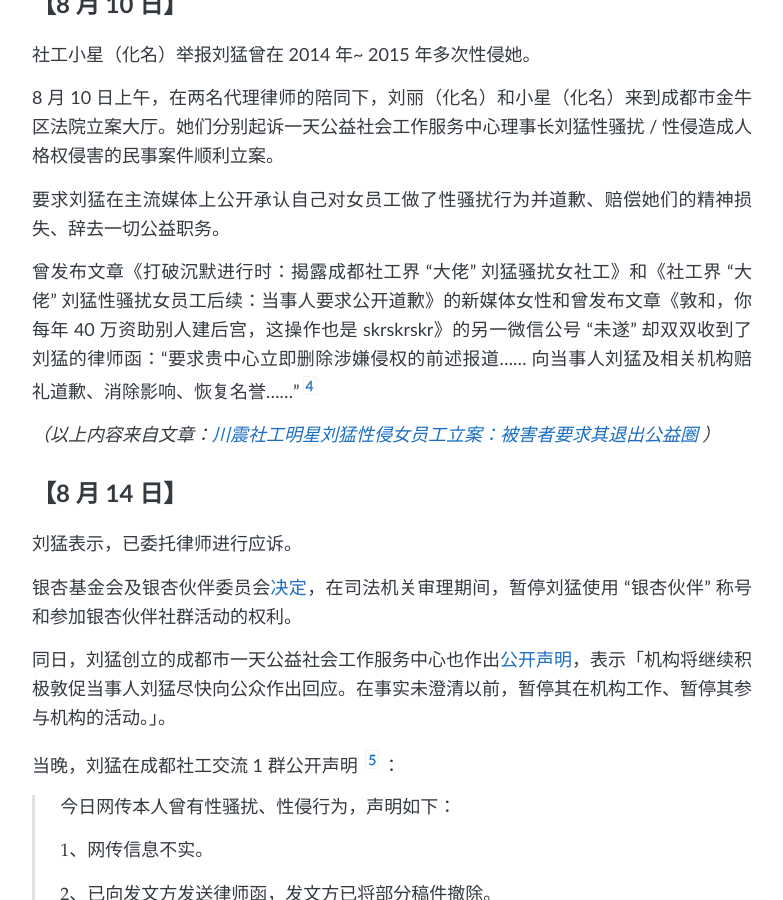
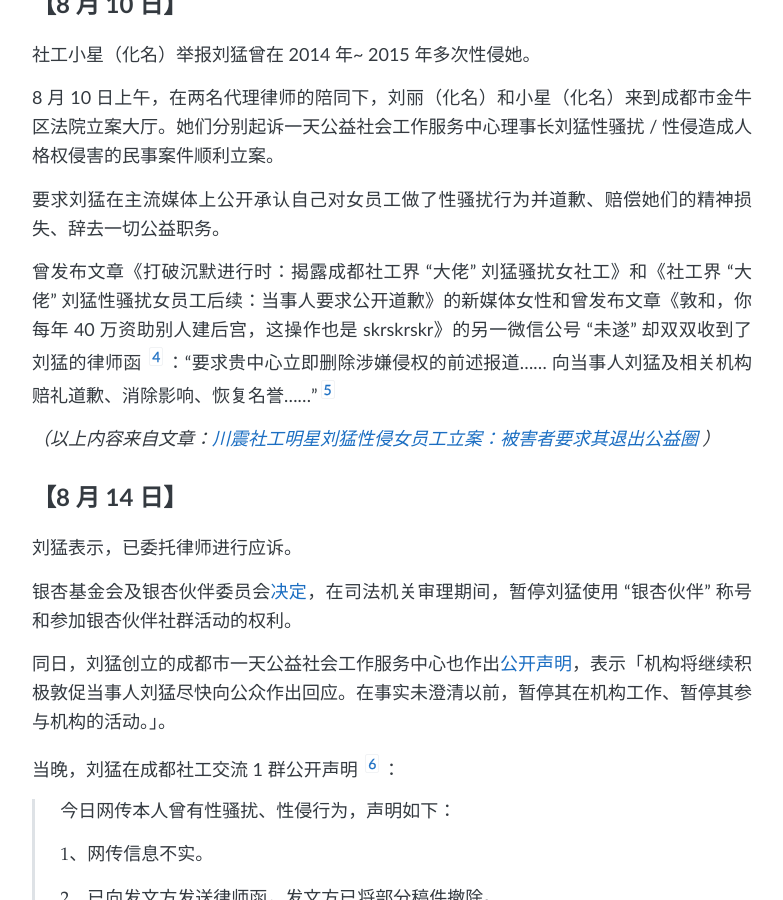
Before and after one commit to NGOMeToo/NGOMeToo.github.io, a Jekyll site: the page built from _posts/2018-08-13-Liu-Meng.md, in a window 1280 px wide and 900 px high, scrolled down 1879 px. Shown: the whole window, without its empty margins (248-1031 px from the left). Built offline with Jekyll 4.4.1, drawn with Linux system fonts in a browser that asks for light colours; comment, search, counter and statistics services are not loaded; some of the changed text lies outside the part shown.

Commit message:
增加 未遂旧文

```diff
--- a/_posts/2018-08-13-Liu-Meng.md
+++ b/_posts/2018-08-13-Liu-Meng.md
@@ -65,7 +65,7 @@
 
 要求刘猛在主流媒体上公开承认自己对女员工做了性骚扰行为并道歉、赔偿她们的精神损失、辞去一切公益职务。
 
-曾发布文章《打破沉默进行时：揭露成都社工界“大佬”刘猛骚扰女社工》和《社工界“大佬”刘猛性骚扰女员工后续：当事人要求公开道歉》的新媒体女性和曾发布文章《敦和，你每年40万资助别人建后宫，这操作也是skrskrskr》的另一微信公号“未遂”却双双收到了刘猛的律师函：“要求贵中心立即删除涉嫌侵权的前述报道……向当事人刘猛及相关机构赔礼道歉、消除影响、恢复名誉……”[^4]
+曾发布文章《打破沉默进行时：揭露成都社工界“大佬”刘猛骚扰女社工》和《社工界“大佬”刘猛性骚扰女员工后续：当事人要求公开道歉》的新媒体女性和曾发布文章《敦和，你每年40万资助别人建后宫，这操作也是skrskrskr》的另一微信公号“未遂”却双双收到了刘猛的律师函[^6]：“要求贵中心立即删除涉嫌侵权的前述报道……向当事人刘猛及相关机构赔礼道歉、消除影响、恢复名誉……”[^4]
 
 *（以上内容来自文章：[川震社工明星刘猛性侵女员工立案：被害者要求其退出公益圈
 ](https://mp.weixin.qq.com/s?__biz=MzIxNDE2MjM2Mw==&mid=2652151624&idx=1&sn=595c80d7c7916c1e2048e4322a0be680&chksm=8c4bf19cbb3c788a6cc3556e3a7044a78e322a37807ea64bafa0d83afdd4826ad1646d9d9c27&mpshare=1&scene=1&srcid=0813G3dVqTWw9OZsFPOg2ybG&pass_ticket=G6X%2BQWeS3Bc3c%2BqwuP5yO6EFMrajKQ9%2FF6d7O%2FE3%2BSug83JD9y9aanBBmIU0gVoM#rd)）*
@@ -163,4 +172,6 @@
 
 [^4]:![新媒体女性收到的律师函.jpeg](https://i.loli.net/2018/08/14/5b71abafdec70.jpeg)
 
+[^6]:![未遂收到律师函.jpeg](https://i.loli.net/2018/08/17/5b76acb7d537a.jpeg)
+
 [^5]:![刘猛-微信群.jpg](https://i.loli.net/2018/08/15/5b7384b1d8b1d.jpg)
```
Also changed, not shown: other parts of _posts/2018-08-13-Liu-Meng.md (+10 -1 lines).
